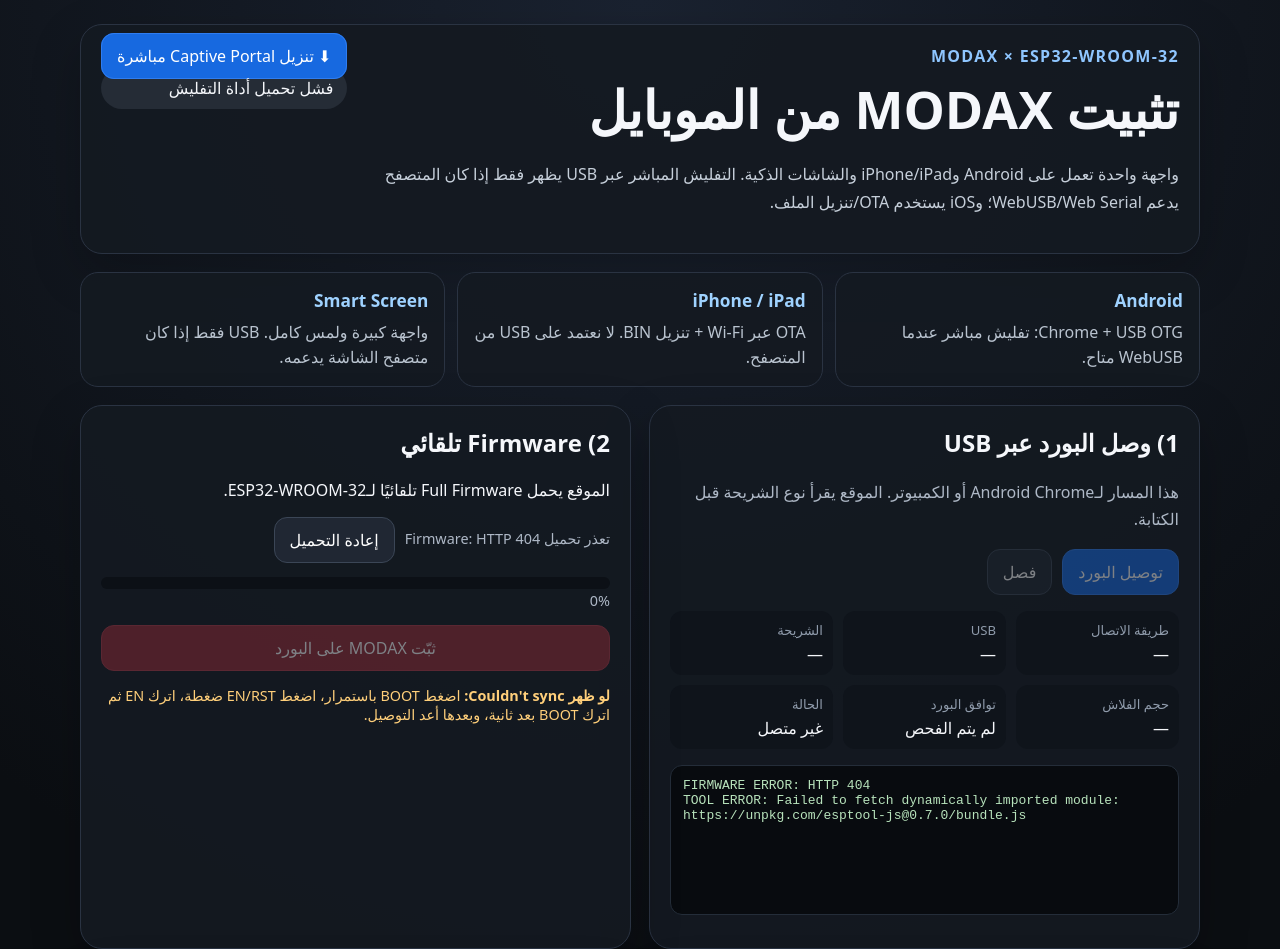
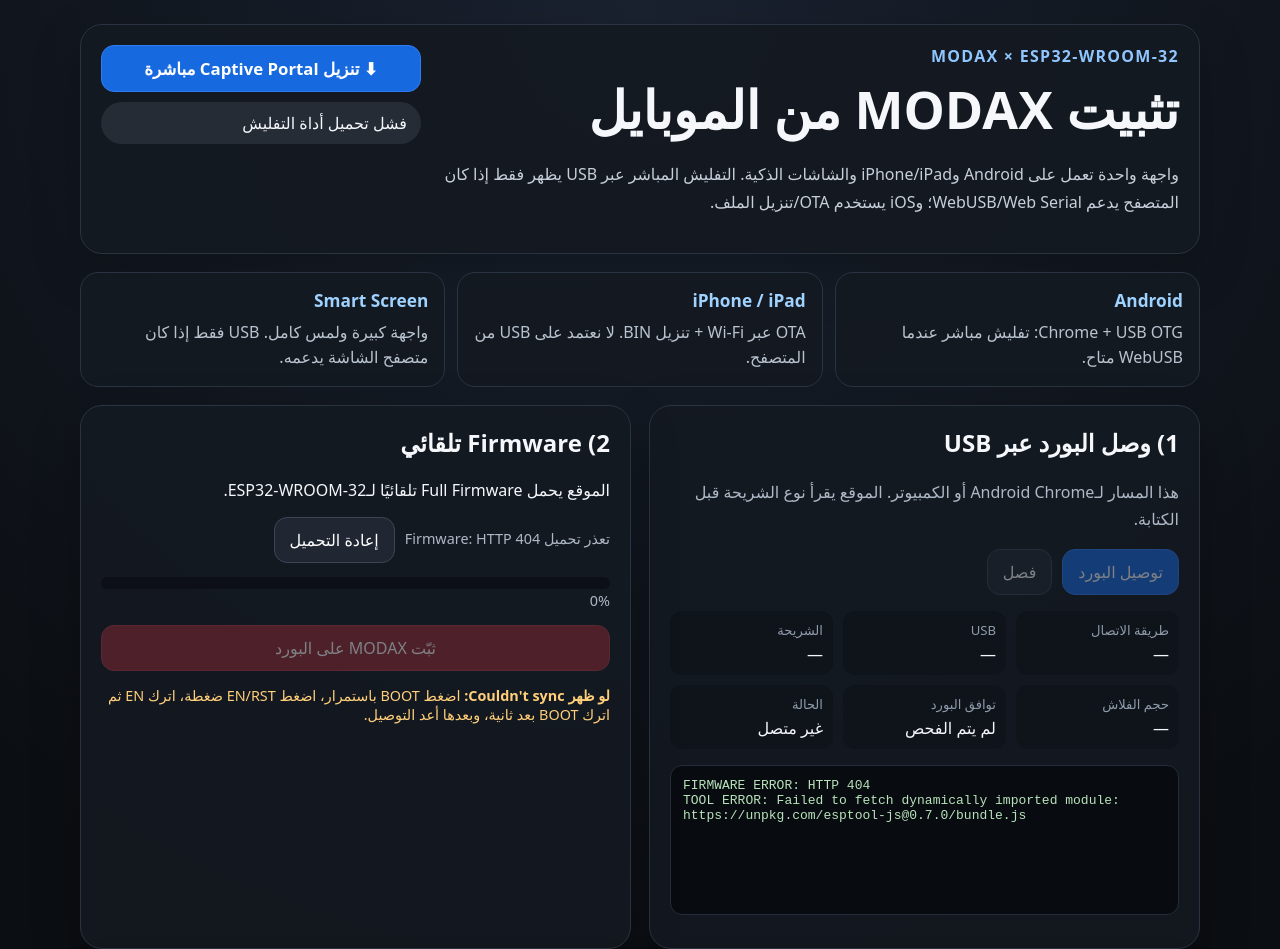
Before and after one commit to Sayedmah/Modax, a plain HTML site: page site/index.html in a window 1280 px wide. Shown: the top 949 px of the page. Drawn offline with Linux system fonts and the light colour scheme; no server answers.

Commit message:
Style direct download action

```diff
--- a/site/styles.css
+++ b/site/styles.css
@@ -10,3 +10,7 @@
 .source-details{margin-top:14px}.source-details summary{cursor:pointer;color:#9fd2ff}.codebox{direction:ltr;text-align:left;background:#080b0f;border:1px solid #242d39;border-radius:12px;padding:12px;overflow:auto;color:#b8e3bc}
 @media(max-width:800px){.platform-grid{grid-template-columns:1fr}.pin-grid{grid-template-columns:repeat(2,1fr)}.section-title-row{flex-direction:column}}
 @media(min-width:1000px) and (pointer:coarse){body{font-size:20px}.shell{width:min(1400px,96vw)}button,.button{min-height:58px;padding:14px 20px}.card{padding:26px}.platform-card{padding:22px}.pin-grid{gap:14px}}
+
+.hero-actions{display:flex;flex-direction:column;gap:10px;align-items:stretch;min-width:min(320px,100%)}
+.big-download{font-size:1.05rem;font-weight:800;text-align:center;background:#1769e0;border-color:#2f7df0}
+@media(max-width:800px){.hero-actions{width:100%}.big-download{width:100%;padding:15px}}
```
